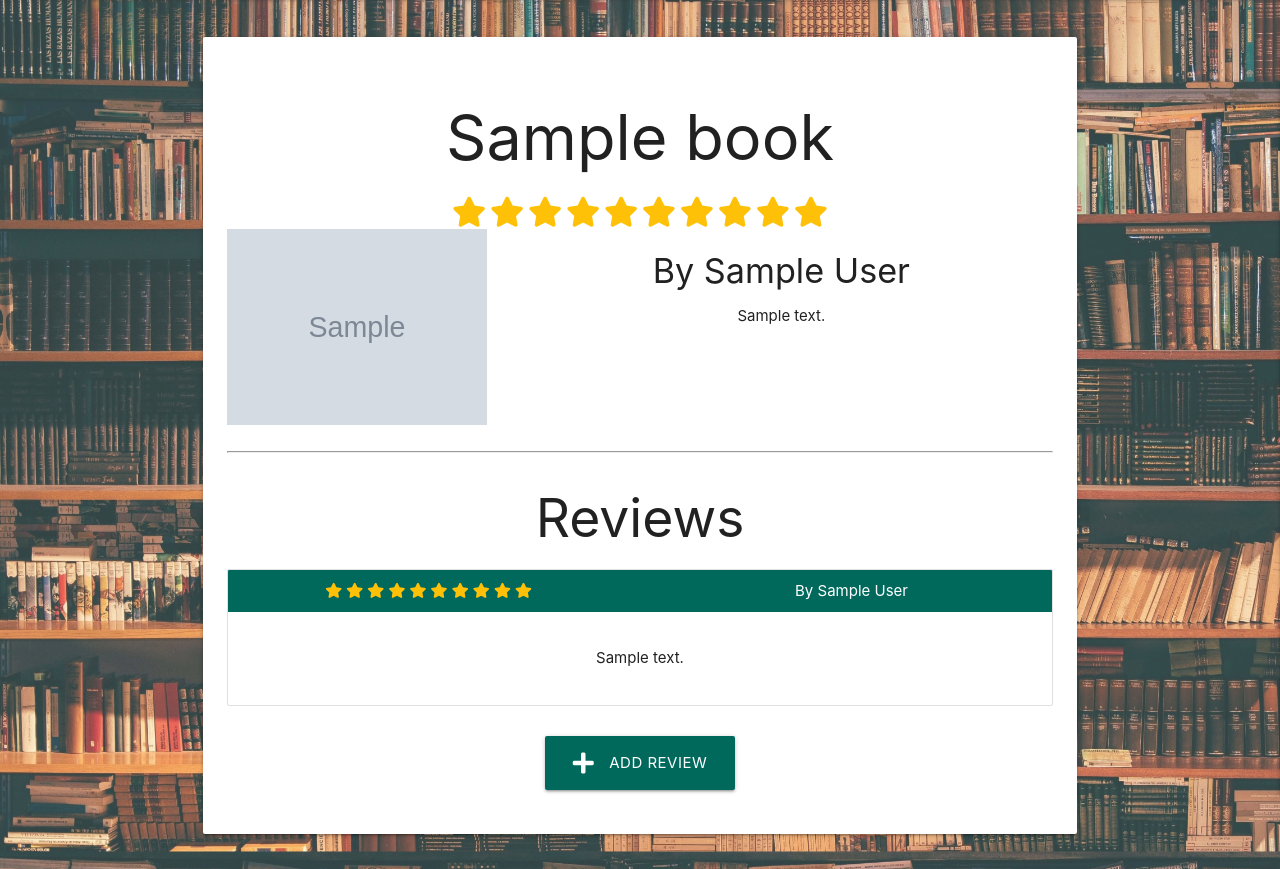
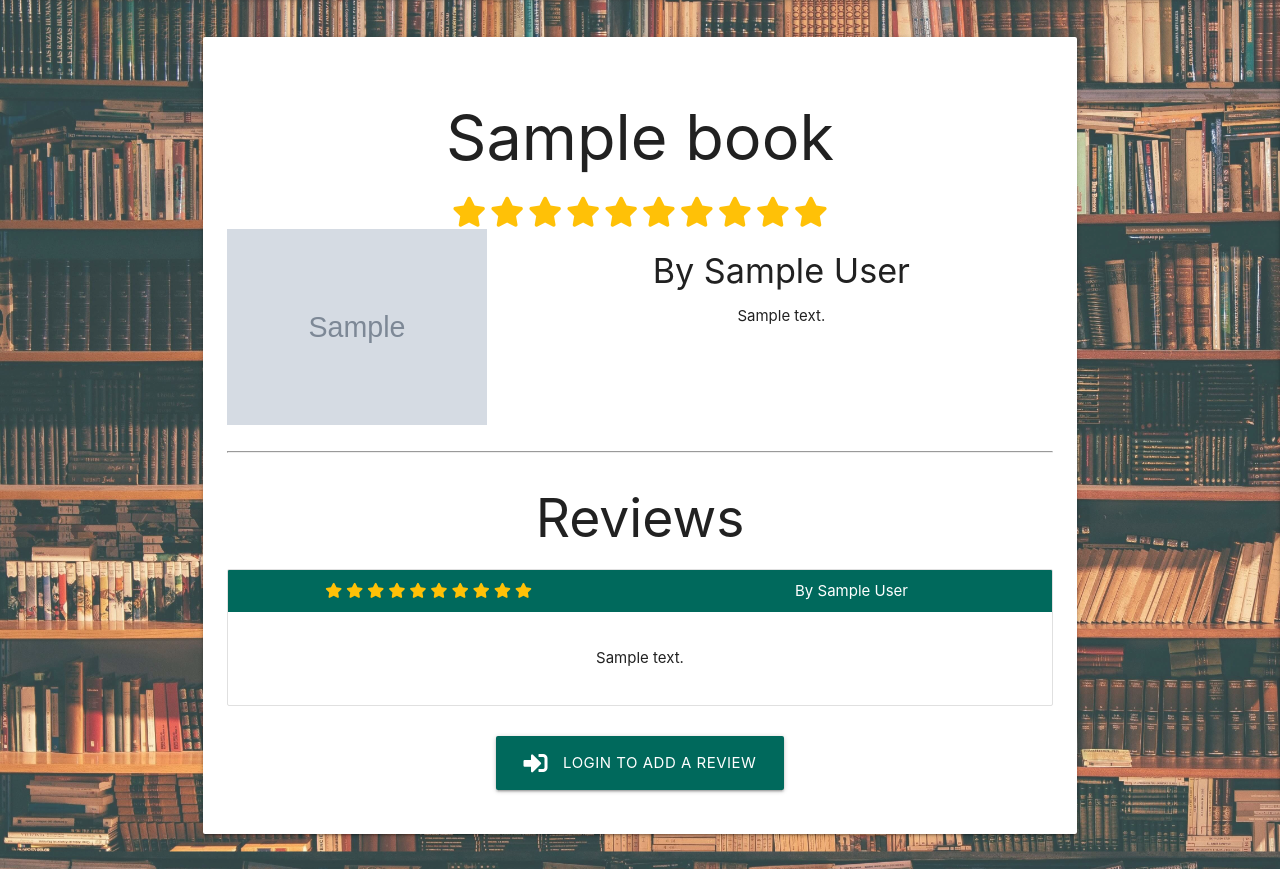
Before and after one commit to RobKnowles248/book-club, a Flask app: template templates/book_page.html in a window 1280 px wide. Shown: the part 65-934 px from the top of the page. Run offline with Flask 2, Linux system fonts and the light colour scheme; the template is opened without the code that fills it: most values are stand-ins (such as "Sample title", 1, 10 or a date in 2020); grey boxes marked "Sample" are stand-in pictures; some libraries are stand-ins or nearby versions.

Commit message:
Fix bug where add_review page could be accessed when not logged in

```diff
--- a/templates/book_page.html
+++ b/templates/book_page.html
@@ -94,9 +94,15 @@
                 <!-- add review button -->
                 <div class="row top-margin center-align">
                     <div class="col s12">
-                        <a href="{{ url_for('add_review', book_name=book.book_name ) }}" class="btn-large teal darken-3 white-text">
-                            <i class="fas fa-plus left"></i> Add Review
-                        </a>
+                        {% if session.user %}
+                            <a href="{{ url_for('add_review', book_name=book.book_name ) }}" class="btn-large teal darken-3 white-text">
+                                <i class="fas fa-plus left"></i> Add Review
+                            </a>
+                        {% else %}
+                            <a href="{{ url_for('login') }}" class="btn-large teal darken-3 white-text">
+                                <i class="fas fa-sign-in-alt left"></i> Login to Add a Review
+                            </a>
+                        {% endif %}
                     </div>
                 </div>
             </div>
```
